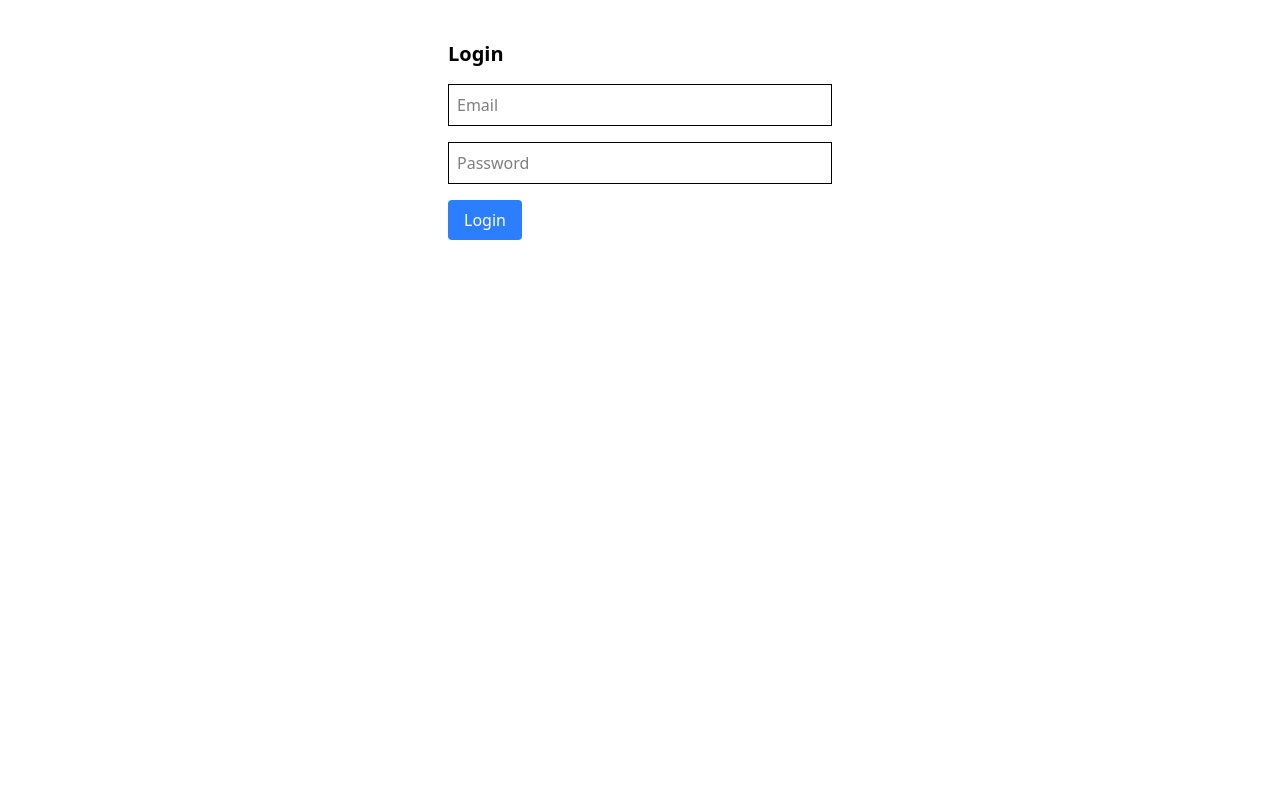
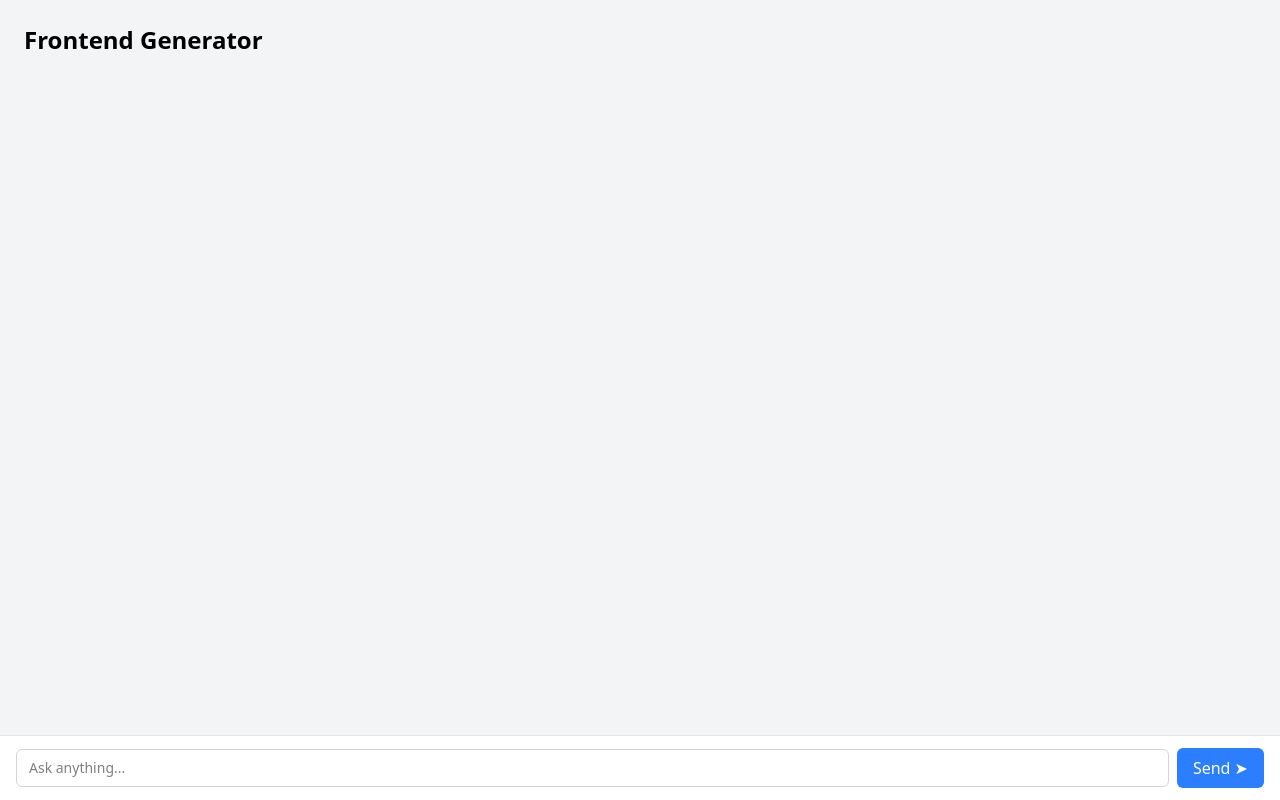
Before and after one commit to akcuhmoris/genAIFrontEnd-Project, a React (Vite) app in the folder Frontend/: page / in a window 1280 px wide. Built offline with nearby package versions, Linux system fonts and the light colour scheme; no server answers.

Commit message:
prompt v2

```diff
--- a/Frontend/src/App.tsx
+++ b/Frontend/src/App.tsx
@@ -1,22 +1,56 @@
-// import { useState } from "react";
-// import { CodeEditor } from "./components/Editor";
-// import { GrapeEditor } from "./components/GrapeEditor";
-import { useAuthStore } from "./store/authStore";
-import Login from "./components/Login";
+import react, { useState } from 'react';
+import PromptBar from './components/PromptBar';
+import axios from 'axios';
 
+function App() {
+  const [response, setResponse] = useState<string | null>(null);
+  const [loading, setLoading] = useState(false);
 
-export default function App() {
-  // const [code, setCode] = useState("<h1>Hello World</h1>");
-  const token = useAuthStore((s) => s.token);
+  const handlePrompt = async (prompt: string) => {
+    setLoading(true);
+    console.log('User asked:', prompt);
 
-  if (!token) {
-    return <Login />;
+  try {
+    const apiKey = 'my key';
+
+    const response = await axios.post(
+      'https://api.openai.com/v1/chat/completions',
+      {
+        model: 'gpt-4o-mini',
+        messages: [{ role: 'user', content: prompt }],
+        max_tokens: 150,
+        temperature: 0.7,
+      },
+      {
+        headers: {
+          'Content-Type': 'application/json',
+          Authorization: `Bearer ${apiKey}`,
+        },
+      }
+    );
+
+    const message = response.data.choices[0].message.content;
+    setResponse(message);
+  } catch (error) {
+    console.error('API call error:', error);
+    setResponse('Sorry, something went wrong with the API call.');
+  } finally {
+    setLoading(false);
   }
+};
 
   return (
-    <div className="p-4 space-y-6">
-      <h1 className="text-2xl font-bold">Frontend Builder</h1>
+    <div className="min-h-screen pb-20 px-6 pt-6 bg-gray-100 text-gray-90">
+      <h1 className=" text-2xl font-semibold mb-4">Frontend Generator</h1>
 
+      {response && (
+        <div className="bg-white rounded-xl shadow-md p-4 mb-4">
+          <p>{response}</p>
+        </div>
+      )}
+      <PromptBar onSubmit={handlePrompt} loading={loading} />
     </div>
   );
 }
+
+export default App;
--- /dev/null
+++ b/Frontend/src/components/PromptBar.tsx
@@ -0,0 +1,41 @@
+import React, { useState } from 'react';
+
+interface PromptBarProps {
+  onSubmit: (prompt: string) => void;
+  loading?: boolean;
+}
+
+const PromptBar: React.FC<PromptBarProps> = ({ onSubmit, loading = false }) => {
+  const [prompt, setPrompt] = useState('');
+
+  const handleSubmit = (e: React.FormEvent) => {
+    e.preventDefault();
+    if (!prompt.trim()) return;
+    onSubmit(prompt.trim());
+    setPrompt('');
+  };
+
+  return (
+    <form
+      onSubmit={handleSubmit}
+      className="fixed bottom-0 left-0 right-0 bg-white px-4 py-3 border-t border-gray-200 flex items-center gap-2 z-50"
+    >
+      <textarea
+        rows={1}
+        value={prompt}
+        onChange={(e) => setPrompt(e.target.value)}
+        placeholder="Ask anything..."
+        className="flex-1 resize-none rounded-md border border-gray-300 px-3 py-2 focus:outline-none focus:ring-2 focus:ring-blue-500 text-sm"
+      />
+      <button
+        type="submit"
+        className="bg-blue-500 text-white px-4 py-2 rounded-md hover:bg-blue-600 disabled:opacity-50"
+        disabled={loading}
+      >
+        {loading ? '...' : 'Send ➤'}
+      </button>
+    </form>
+  );
+};
+
+export default PromptBar;
```
